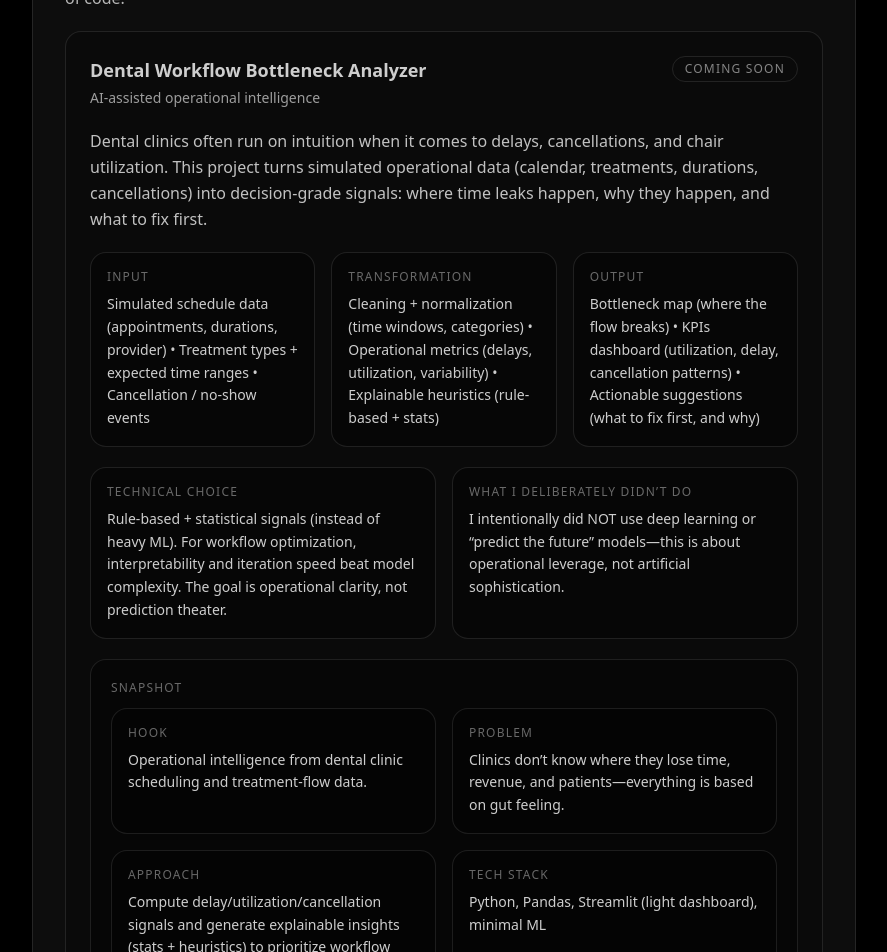
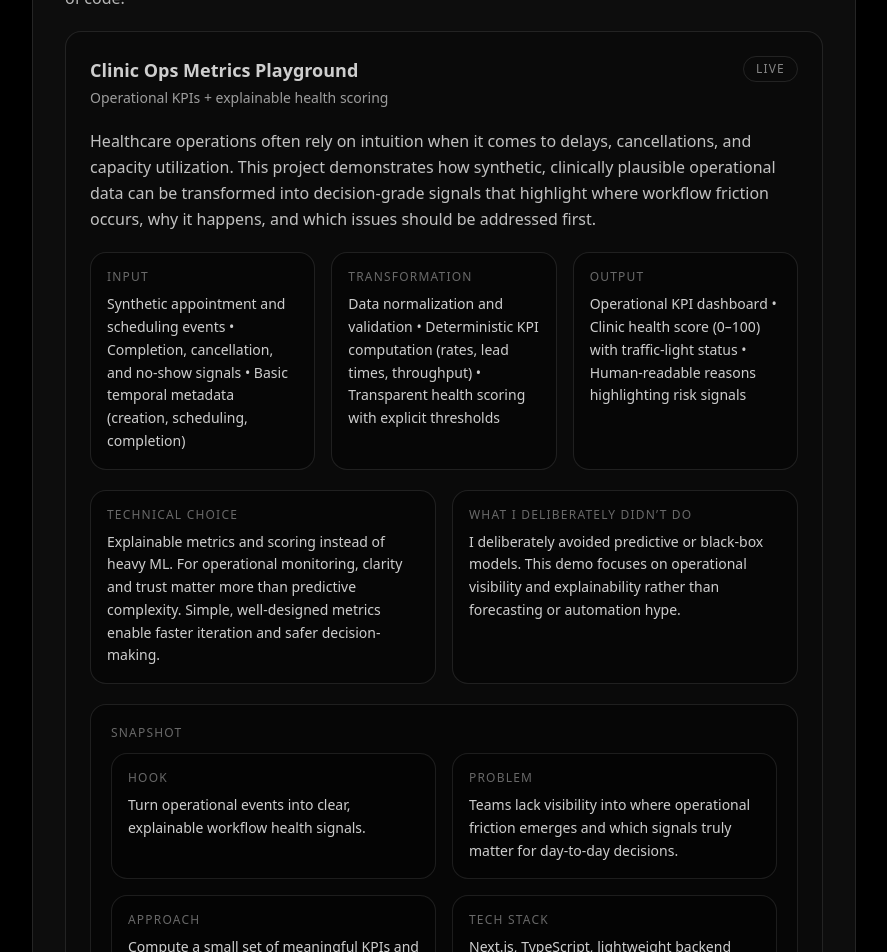
Before and after one commit to lucalazzaro/ai-medtech-portfolio, a Next.js app: page / in a window 1280 px wide. Shown: the part 1700-2652 px from the top of the page, without its empty margins (336-1223 px from the left). Built offline with nearby package versions, Linux system fonts and the light colour scheme.

Commit message:
Update projects section with live Clinic Ops demo

```diff
--- a/app/page.tsx
+++ b/app/page.tsx
@@ -37,51 +37,66 @@ type Project = {
     techStack: string;
     impact: string;
   };
-  status: string;
+    status: string;
+  links?: {
+    demo?: string;
+    github?: string;
+  };
+  featured?: boolean;
 };
+
 
 const projects: Project[] = [
   {
-    title: "Dental Workflow Bottleneck Analyzer",
-    subtitle: "AI-assisted operational intelligence",
+    title: "Clinic Ops Metrics Playground",
+    subtitle: "Operational KPIs + explainable health scoring",
     context:
-      "Dental clinics often run on intuition when it comes to delays, cancellations, and chair utilization. This project turns simulated operational data (calendar, treatments, durations, cancellations) into decision-grade signals: where time leaks happen, why they happen, and what to fix first.",
+      "Healthcare operations often rely on intuition when it comes to delays, cancellations, and capacity utilization. This project demonstrates how synthetic, clinically plausible operational data can be transformed into decision-grade signals that highlight where workflow friction occurs, why it happens, and which issues should be addressed first.",
     mentalModel: {
       input: [
-        "Simulated schedule data (appointments, durations, provider)",
-        "Treatment types + expected time ranges",
-        "Cancellation / no-show events",
+        "Synthetic appointment and scheduling events",
+        "Completion, cancellation, and no-show signals",
+        "Basic temporal metadata (creation, scheduling, completion)",
       ],
       transformation: [
-        "Cleaning + normalization (time windows, categories)",
-        "Operational metrics (delays, utilization, variability)",
-        "Explainable heuristics (rule-based + stats)",
+        "Data normalization and validation",
+        "Deterministic KPI computation (rates, lead times, throughput)",
+        "Transparent health scoring with explicit thresholds",
       ],
       output: [
-        "Bottleneck map (where the flow breaks)",
-        "KPIs dashboard (utilization, delay, cancellation patterns)",
-        "Actionable suggestions (what to fix first, and why)",
+        "Operational KPI dashboard",
+        "Clinic health score (0–100) with traffic-light status",
+        "Human-readable reasons highlighting risk signals",
       ],
     },
     technicalChoice: {
-      choice: "Rule-based + statistical signals (instead of heavy ML).",
-      why: "For workflow optimization, interpretability and iteration speed beat model complexity. The goal is operational clarity, not prediction theater.",
+      choice: "Explainable metrics and scoring instead of heavy ML.",
+      why: "For operational monitoring, clarity and trust matter more than predictive complexity. Simple, well-designed metrics enable faster iteration and safer decision-making.",
     },
     deliberateNonChoice:
-      "I intentionally did NOT use deep learning or “predict the future” models—this is about operational leverage, not artificial sophistication.",
+      "I deliberately avoided predictive or black-box models. This demo focuses on operational visibility and explainability rather than forecasting or automation hype.",
     snapshot: {
       hook:
-        "Operational intelligence from dental clinic scheduling and treatment-flow data.",
+        "Turn operational events into clear, explainable workflow health signals.",
       problem:
-        "Clinics don’t know where they lose time, revenue, and patients—everything is based on gut feeling.",
+        "Teams lack visibility into where operational friction emerges and which signals truly matter for day-to-day decisions.",
       approach:
-        "Compute delay/utilization/cancellation signals and generate explainable insights (stats + heuristics) to prioritize workflow fixes.",
-      techStack: "Python, Pandas, Streamlit (light dashboard), minimal ML",
+        "Compute a small set of meaningful KPIs and aggregate them into a transparent health score with explicit reasoning.",
+      techStack: "Next.js, TypeScript, lightweight backend API, Recharts",
       impact:
-        "Bottleneck identification and decision-ready metrics for scheduling and operations (coming soon).",
+        "Provides an architecture-first example of how operational intelligence can be delivered without unnecessary model complexity.",
     },
-    status: "Coming soon",
+    status: "Live",
+    links: {
+      demo: "https://TUO-URL-VERCEL.vercel.app",
+      github: "https://github.com/lucalazzaro/clinic-ops-metrics-playground",
+    },
+    featured: true,
   },
+
+  // … gli altri progetti restano invariati
+
+
   {
     title: "Clinical Decision Support — Rule + ML Hybrid",
     subtitle: "Pragmatic AI, not magic",
```
